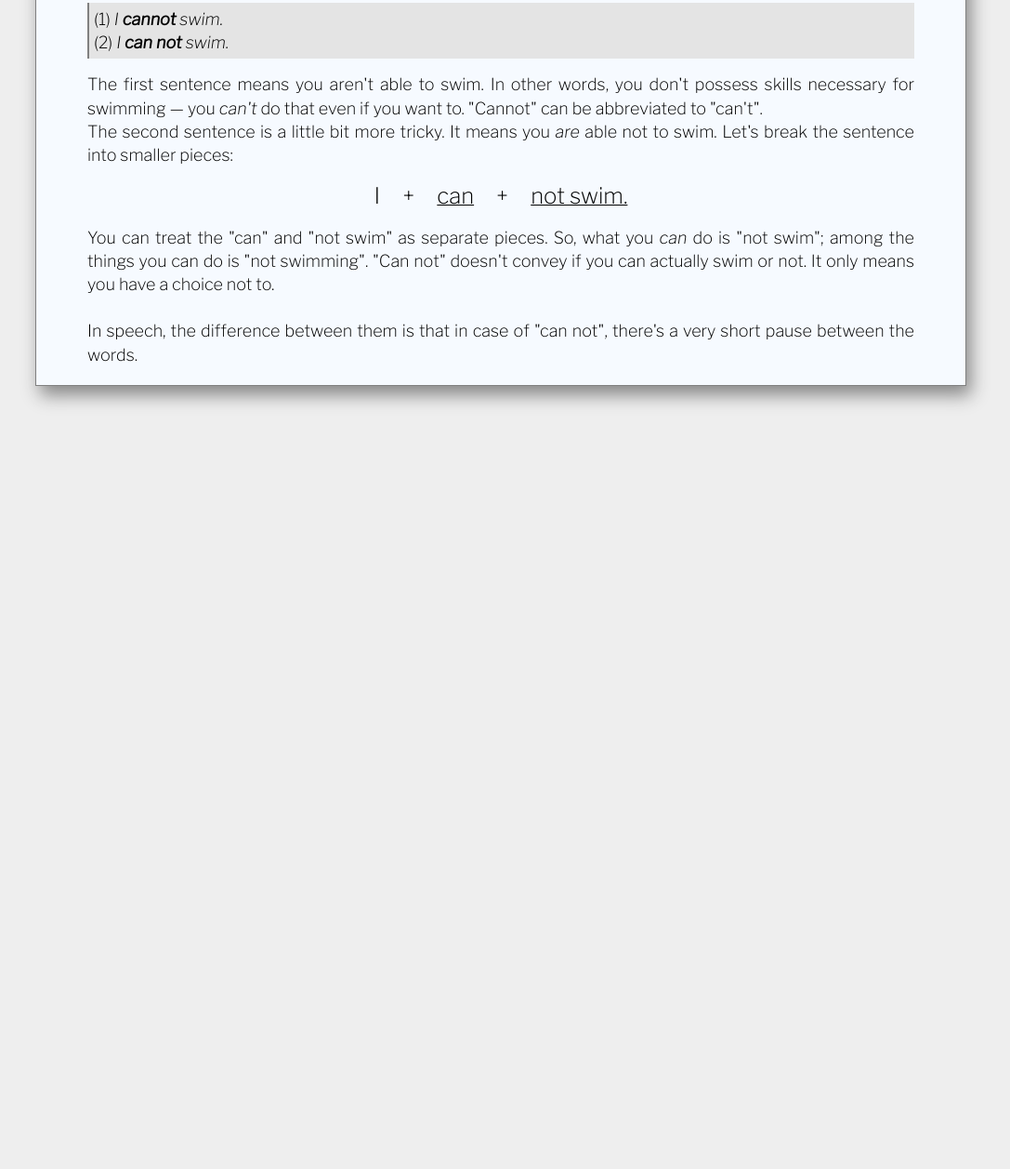
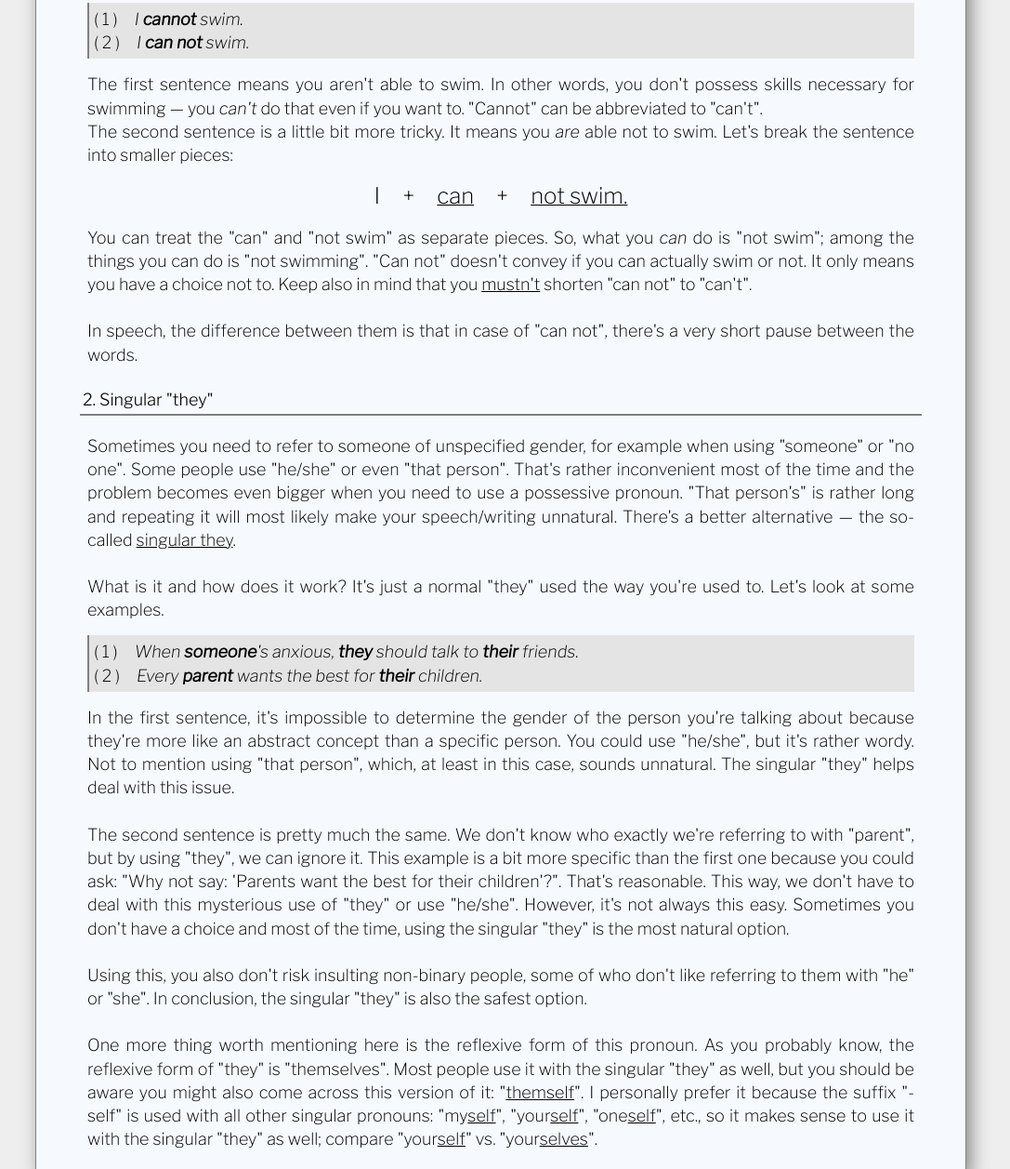
Before and after one commit to dawmd/dawmd.github.io, a plain HTML site: page english/faq.html in a window 1280 px wide. Shown: the part 332-1589 px from the top of the page at 93% size, without its empty margins (101-1188 px from the left). Before the commit the page ends 800 px from the top, so only its background shows below. Drawn offline with nearby package versions, Linux system fonts and the light colour scheme.

Commit message:
Added a new point, reformatted a few lines

```diff
--- a/english/faq.html
+++ b/english/faq.html
@@ -20,13 +20,19 @@
         <div class="section-title">
             General questions
         </div>
+
+        <!-- CAN NOT vs CANNOT -->
         <div class="section-subtitle">
             1. "Can not" vs. "cannot"
         </div>
         <div class="section">
             <p>Although they might seem to be similar or even the same, "can not" and "cannot" mean completely different
                 things. Let's take a look at an example.</p>
-            <div class="example">(1) <i>I <b>cannot</b> swim.</i> <br />(2) <i>I <b>can not</b> swim.</i></div>
+            <div class="example">
+                ( 1 )&emsp;<i>I <b>cannot</b> swim.</i>
+                <br />
+                ( 2 )&emsp;<i>I <b>can not</b> swim.</i>
+            </div>
             <p>The first sentence means you aren't able to swim. In other words, you don't possess skills necessary for
                 swimming &mdash; you <i>can't</i> do that even if you want to. "Cannot" can be abbreviated to "can't".
             </p>
@@ -37,10 +43,52 @@
             </div>
             <p>You can treat the "can" and "not swim" as separate pieces. So, what you <i>can</i> do is "not swim";
                 among the things you can do is "not swimming". "Can not" doesn't convey if you can actually swim or not.
-                It only means you have a choice not to.</p>
+                It only means you have a choice not to. Keep also in mind that you <u>mustn't</u> shorten "can not" to
+                "can't".</p>
             <br />
             <p>In speech, the difference between them is that in case of "can not", there's a very short pause between
                 the words.</p>
+        </div>
+
+        <!-- SINGULAR THEY -->
+        <div class="section-subtitle">
+            2. Singular "they"
+        </div>
+        <div class="section">
+            <p>Sometimes you need to refer to someone of unspecified gender, for example when using "someone" or "no
+                one". Some people use "he/she" or even "that person". That's rather inconvenient most of the time and
+                the problem becomes even bigger when you need to use a possessive pronoun. "That person's" is rather
+                long and repeating it will most likely make your speech/writing unnatural. There's a better alternative
+                &mdash; the so-called <u>singular they</u>.</p>
+            <br />
+            <p>What is it and how does it work? It's just a normal "they" used the way you're used to. Let's look at
+                some examples.</p>
+            <div class="example">
+                ( 1 )&emsp;<i>When <b>someone</b>'s anxious, <b>they</b> should talk to <b>their</b> friends.</i>
+                <br />
+                ( 2 )&emsp;<i>Every <b>parent</b> wants the best for <b>their</b> children.</i>
+            </div>
+            <p>In the first sentence, it's impossible to determine the gender of the person you're talking about because
+                they're more like an abstract concept than a specific person. You could use "he/she", but it's rather
+                wordy. Not to mention using "that person", which, at least in this case, sounds unnatural. The singular
+                "they" helps deal with this issue.</p>
+            <br />
+            <p>The second sentence is pretty much the same. We don't know who exactly we're referring to with "parent",
+                but by using "they", we can ignore it. This example is a bit more specific than the first one because
+                you could ask: "Why not say: 'Parents want the best for their children'?". That's reasonable. This way,
+                we don't have to deal with this mysterious use of "they" or use "he/she". However, it's not always this
+                easy. Sometimes you don't have a choice and most of the time, using the singular "they" is the most
+                natural option.</p>
+            <br />
+            <p>Using this, you also don't risk insulting non-binary people, some of who don't like referring to them
+                with "he" or "she". In conclusion, the singular "they" is also the safest option.</p>
+            <br />
+            <p>One more thing worth mentioning here is the reflexive form of this pronoun. As you probably know, the
+                reflexive form of "they" is "themselves". Most people use it with the singular "they" as well, but you
+                should be aware you might also come across this version of it: "<u>themself</u>". I personally prefer it
+                because the suffix "-self" is used with all other singular pronouns: "my<u>self</u>", "your<u>self</u>",
+                "one<u>self</u>", etc., so it makes sense to use it with the singular "they" as well; compare
+                "your<u>self</u>" vs. "your<u>selves</u>".</p>
         </div>
     </div>
 </body>
```
